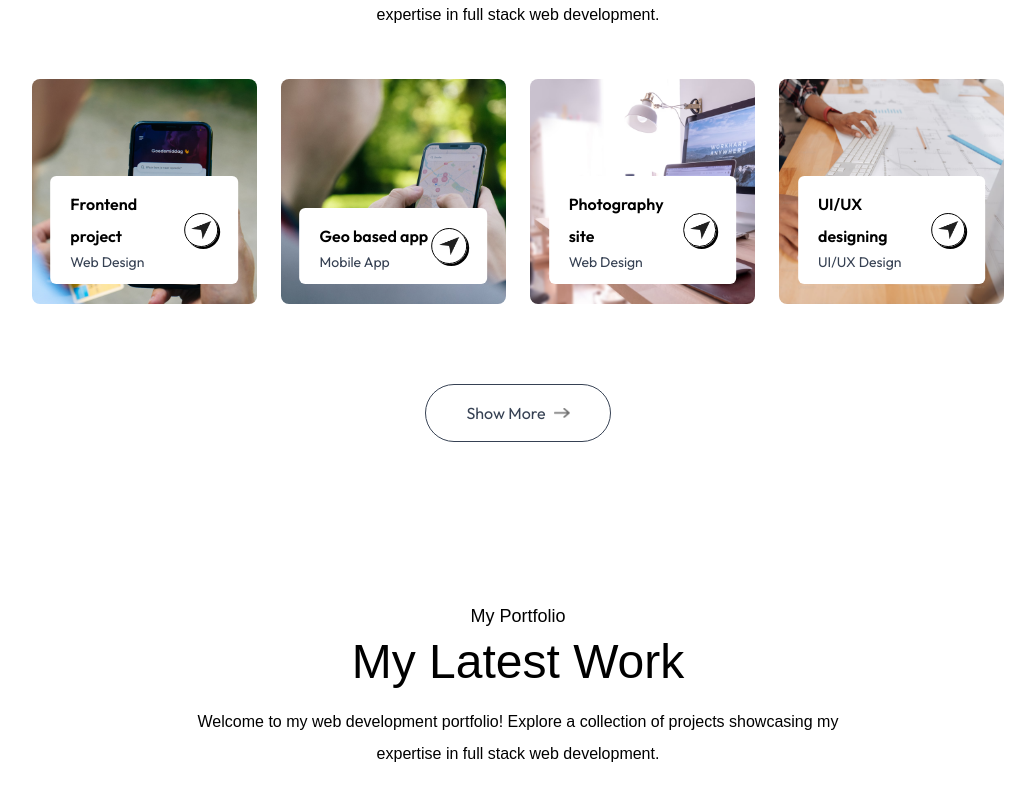
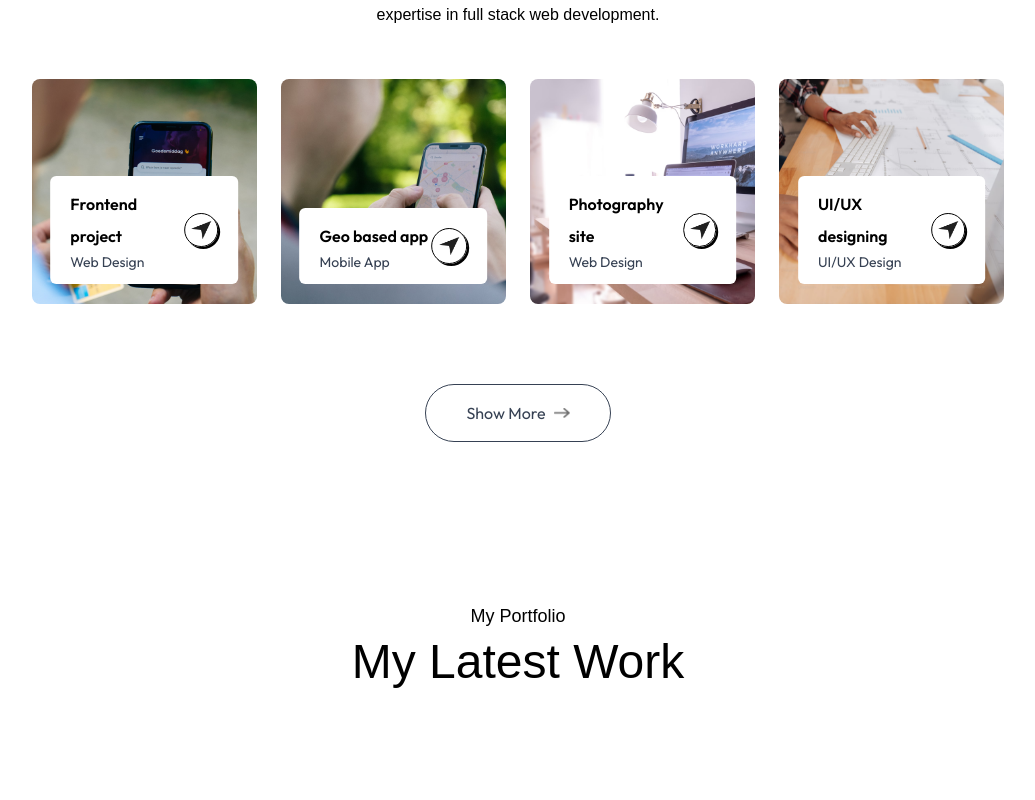
Before and after one commit to avicious/portfolio, a Next.js app: page / in a window 1280 px wide. Shown: the part 2440-3240 px from the top of the page, without its empty margins (122-1157 px from the left). After the commit the page ends 3214 px from the top, so only its background shows below. Built offline with nearby package versions, Linux system fonts and the light colour scheme; a web font is replaced by a local one.

Commit message:
about me updated

```diff
--- a/components/Contact.jsx
+++ b/components/Contact.jsx
@@ -5,8 +5,7 @@ const Contact = () => {
       <p className="text-center text-5xl font-ovo">My Latest Work</p>
 
       <p className="text-center max-w-2xl mx-auto mt-5 mb-12 font-ovo">
-        Welcome to my web development portfolio! Explore a collection of
-        projects showcasing my expertise in full stack web development.
+
       </p>
     </div>
   );
```
